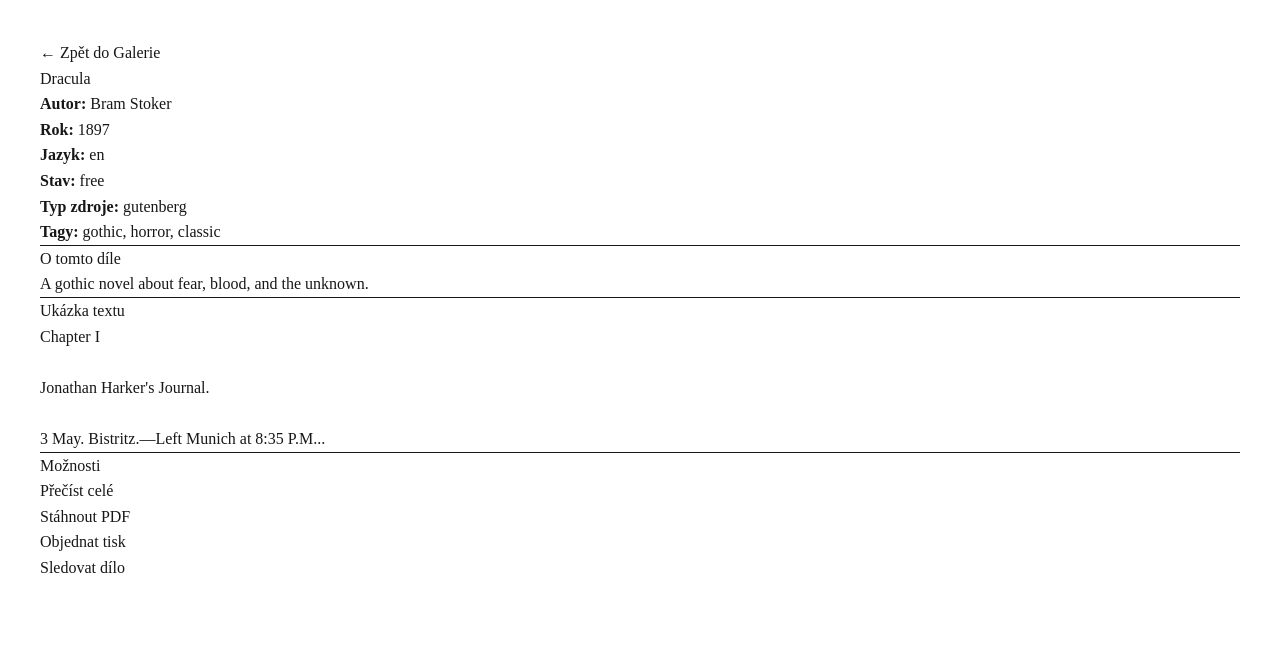
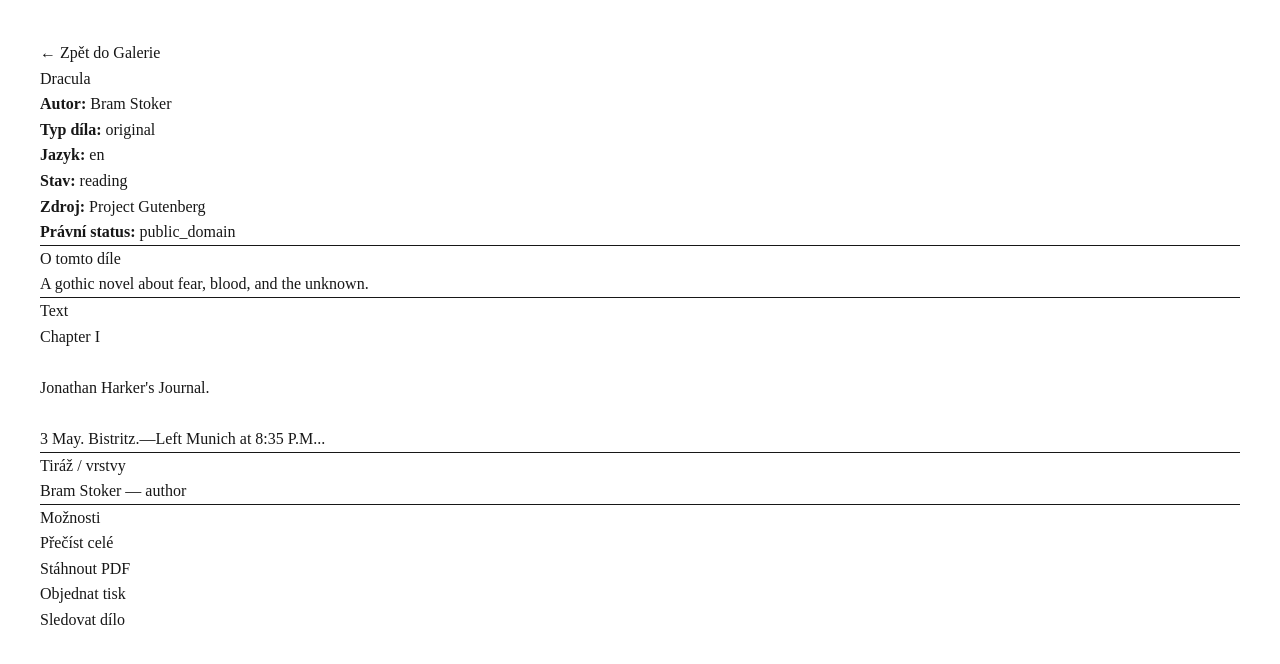
Before and after one commit to ARTalesAdmin/ARTales, a Next.js app: page /dilo/dracula in a window 1280 px wide. Shown: the top 664 px of the page. Built offline with nearby package versions, Linux system fonts and the light colour scheme.

Commit message:
added core - relations, rights, sources, versions; new page design

```diff
--- a/app/dilo/[id]/page.tsx
+++ b/app/dilo/[id]/page.tsx
@@ -1,5 +1,9 @@
-import { works } from "../../../data/works"
 import Link from "next/link"
+import { works } from "@/core/works"
+import { versions } from "@/core/versions"
+import { contributors } from "@/core/contributors"
+import { sources } from "@/core/sources"
+import { rights } from "@/core/rights"
 
 type PageProps = {
   params: Promise<{ id: string }>
@@ -8,7 +12,7 @@ type PageProps = {
 export default async function DiloDetail({ params }: PageProps) {
   const { id } = await params
 
-  const work = works.find((item) => item.id === id)
+  const work = works.find((item) => item.slug === id)
 
   if (!work) {
     return (
@@ -22,6 +26,22 @@ export default async function DiloDetail({ params }: PageProps) {
     )
   }
 
+  const currentVersion = versions.find(
+    (version:any) => version.workId === work.id && version.isCurrent
+  )
+
+  const workContributors = contributors.filter(
+    (contributor:any) => contributor.workId === work.id
+  )
+
+  const mainAuthor =
+    workContributors.find((contributor) => contributor.roleType === "author") ||
+    null
+
+  const workSource = sources.find((source) => source.workId === work.id) || null
+
+  const workRights = rights.find((rightsItem) => rightsItem.workId === work.id) || null
+
   return (
     <main style={{ padding: "40px", fontFamily: "serif", lineHeight: 1.6 }}>
       <p>
@@ -31,40 +51,56 @@ export default async function DiloDetail({ params }: PageProps) {
       <h1>{work.title}</h1>
 
       <p>
-        <strong>Autor:</strong> {work.author}
+        <strong>Autor:</strong>{" "}
+        {mainAuthor ? mainAuthor.entityName : "Neznámý autor"}
       </p>
 
-      {work.year && (
-        <p>
-          <strong>Rok:</strong> {work.year}
-        </p>
-      )}
+      <p>
+        <strong>Typ díla:</strong> {work.workType}
+      </p>
 
       <p>
-        <strong>Jazyk:</strong> {work.language}
+        <strong>Jazyk:</strong> {work.canonicalLanguage}
       </p>
 
       <p>
         <strong>Stav:</strong> {work.status}
       </p>
 
-      <p>
-        <strong>Typ zdroje:</strong> {work.sourceType}
-      </p>
+      {workSource && (
+        <p>
+          <strong>Zdroj:</strong> {workSource.sourceLabel}
+        </p>
+      )}
 
-      <p>
-        <strong>Tagy:</strong> {work.tags.join(", ")}
+      {workRights && (
+        <p>
+          <strong>Právní status:</strong> {workRights.legalStatus}
+        </p>
+      )}
+
+      <hr />
+
+      <h2>O tomto díle</h2>
+      <p>{work.summary}</p>
+
+      <hr />
+
+      <h2>Text</h2>
+      <p style={{ whiteSpace: "pre-wrap" }}>
+        {currentVersion ? currentVersion.content : "Text zatím není dostupný."}
       </p>
 
       <hr />
 
-      <h2>O tomto díle</h2>
-      <p>{work.shortDesc}</p>
-
-      <hr />
-
-      <h2>Ukázka textu</h2>
-      <p style={{ whiteSpace: "pre-wrap" }}>{work.text}</p>
+      <h2>Tiráž / vrstvy</h2>
+      <ul>
+        {workContributors.map((contributor) => (
+          <li key={contributor.id}>
+            {contributor.entityName} — {contributor.roleType}
+          </li>
+        ))}
+      </ul>
 
       <hr />
 
--- a/app/galerie/page.tsx
+++ b/app/galerie/page.tsx
@@ -1,5 +1,5 @@
 import Link from "next/link"
-import { works } from "../../data/works"
+import { works } from "../../core/works"
 
 export default function Galerie() {
   return (
@@ -19,15 +19,12 @@ export default function Galerie() {
         {works.map((work) => (
           <li key={work.id} style={{ marginBottom: "20px" }}>
             <h3>
-              <Link href={`/dilo/${work.id}`}>{work.title}</Link>
+              <Link href={`/dilo/${work.slug}`}>{work.title}</Link>
             </h3>
             <p>
               {work.author} {work.year ? `(${work.year})` : ""}
             </p>
-            <p>{work.shortDesc}</p>
-            <p>
-              <strong>Tagy:</strong> {work.tags.join(", ")}
-            </p>
+            <p>{work.summary}</p>
           </li>
         ))}
       </ul>
--- /dev/null
+++ b/core/contributors.ts
@@ -0,0 +1,28 @@
+import { Contributor } from "./types"
+
+export const contributors: Contributor[] = [
+  {
+    id: "contrib-dracula-author",
+    workId: "work-dracula",
+    entityName: "Bram Stoker",
+    entityType: "person",
+    roleType: "author",
+    creditLabel: "Author",
+  },
+  {
+    id: "contrib-pride-author",
+    workId: "work-pride-and-prejudice",
+    entityName: "Jane Austen",
+    entityType: "person",
+    roleType: "author",
+    creditLabel: "Author",
+  },
+  {
+    id: "contrib-sherlock-author",
+    workId: "work-sherlock-holmes",
+    entityName: "Arthur Conan Doyle",
+    entityType: "person",
+    roleType: "author",
+    creditLabel: "Author",
+  },
+]
--- /dev/null
+++ b/core/relations.ts
@@ -0,0 +1,3 @@
+import { WorkRelation } from "./types"
+
+export const relations: WorkRelation[] = []
--- /dev/null
+++ b/core/rights.ts
@@ -0,0 +1,28 @@
+import { Rights } from "./types"
+
+export const rights: Rights[] = [
+  {
+    id: "rights-dracula",
+    workId: "work-dracula",
+    legalStatus: "public_domain",
+    rightsHolder: "Public domain",
+    licenseType: "public_domain",
+    notes: "Original text is in the public domain.",
+  },
+  {
+    id: "rights-pride",
+    workId: "work-pride-and-prejudice",
+    legalStatus: "public_domain",
+    rightsHolder: "Public domain",
+    licenseType: "public_domain",
+    notes: "Original text is in the public domain.",
+  },
+  {
+    id: "rights-sherlock",
+    workId: "work-sherlock-holmes",
+    legalStatus: "public_domain",
+    rightsHolder: "Public domain",
+    licenseType: "public_domain",
+    notes: "Original text is in the public domain.",
+  },
+]
--- /dev/null
+++ b/core/sources.ts
@@ -0,0 +1,25 @@
+import { Source } from "./types"
+
+export const sources: Source[] = [
+  {
+    id: "source-dracula-gutenberg",
+    workId: "work-dracula",
+    sourceType: "gutenberg",
+    sourceLabel: "Project Gutenberg",
+    sourceReference: "Public domain source text",
+  },
+  {
+    id: "source-pride-gutenberg",
+    workId: "work-pride-and-prejudice",
+    sourceType: "gutenberg",
+    sourceLabel: "Project Gutenberg",
+    sourceReference: "Public domain source text",
+  },
+  {
+    id: "source-sherlock-gutenberg",
+    workId: "work-sherlock-holmes",
+    sourceType: "gutenberg",
+    sourceLabel: "Project Gutenberg",
+    sourceReference: "Public domain source text",
+  },
+]
--- /dev/null
+++ b/core/types.ts
@@ -0,0 +1,114 @@
+export type WorkType =
+  | "original"
+  | "translation"
+  | "remix"
+  | "adaptation"
+  | "edition"
+
+export type WorkStatus =
+  | "reading"
+  | "editing"
+  | "open"
+  | "edition"
+  | "published"
+  | "archived"
+
+export type VersionType =
+  | "draft"
+  | "review"
+  | "published"
+  | "archived"
+
+export type ContributorEntityType =
+  | "person"
+  | "collective"
+  | "organization"
+  | "ai"
+  | "unknown"
+
+export type ContributorRoleType =
+  | "author"
+  | "editor"
+  | "translator"
+  | "publisher"
+  | "typographer"
+  | "community"
+  | "ai_assist"
+
+export type SourceType =
+  | "original_submission"
+  | "gutenberg"
+  | "archive"
+  | "scan"
+  | "internal_project"
+  | "community_input"
+
+export type LegalStatus =
+  | "public_domain"
+  | "copyrighted"
+  | "licensed"
+  | "unclear"
+
+export type RelationType =
+  | "translation_of"
+  | "remix_of"
+  | "adaptation_of"
+  | "continuation_of"
+  | "edition_of"
+
+export type Work = {
+  id: string
+  title: string
+  slug: string
+  summary: string
+  workType: WorkType
+  canonicalLanguage: string
+  status: WorkStatus
+  createdAt: string
+  updatedAt: string
+}
+
+export type Version = {
+  id: string
+  workId: string
+  versionNumber: number
+  content: string
+  versionType: VersionType
+  isCurrent: boolean
+  createdAt: string
+}
+
+export type Contributor = {
+  id: string
+  workId?: string
+  versionId?: string
+  entityName: string
+  entityType: ContributorEntityType
+  roleType: ContributorRoleType
+  creditLabel: string
+}
+
+export type Source = {
+  id: string
+  workId?: string
+  versionId?: string
+  sourceType: SourceType
+  sourceLabel: string
+  sourceReference?: string
+}
+
+export type Rights = {
+  id: string
+  workId: string
+  legalStatus: LegalStatus
+  rightsHolder: string
+  licenseType: string
+  notes?: string
+}
+
+export type WorkRelation = {
+  id: string
+  parentWorkId: string
+  childWorkId: string
+  relationType: RelationType
+}
--- /dev/null
+++ b/core/versions.ts
@@ -0,0 +1,35 @@
+import { Version } from "./types"
+
+export const versions: Version[] = [
+  {
+    id: "version-dracula-v1",
+    workId: "work-dracula",
+    versionNumber: 1,
+    content: `Chapter I
+
+Jonathan Harker's Journal.
+
+3 May. Bistritz.—Left Munich at 8:35 P.M...`,
+    versionType: "published",
+    isCurrent: true,
+    createdAt: "2026-03-06",
+  },
+  {
+    id: "version-pride-v1",
+    workId: "work-pride-and-prejudice",
+    versionNumber: 1,
+    content: `It is a truth universally acknowledged, that a single man in possession of a good fortune, must be in want of a wife.`,
+    versionType: "published",
+    isCurrent: true,
+    createdAt: "2026-03-06",
+  },
+  {
+    id: "version-sherlock-v1",
+    workId: "work-sherlock-holmes",
+    versionNumber: 1,
+    content: `To Sherlock Holmes she is always the woman...`,
+    versionType: "published",
+    isCurrent: true,
+    createdAt: "2026-03-06",
+  },
+]
--- /dev/null
+++ b/core/works.ts
@@ -0,0 +1,37 @@
+import { Work } from "./types"
+
+export const works: Work[] = [
+  {
+    id: "work-dracula",
+    title: "Dracula",
+    slug: "dracula",
+    summary: "A gothic novel about fear, blood, and the unknown.",
+    workType: "original",
+    canonicalLanguage: "en",
+    status: "reading",
+    createdAt: "2026-03-06",
+    updatedAt: "2026-03-06",
+  },
+  {
+    id: "work-pride-and-prejudice",
+    title: "Pride and Prejudice",
+    slug: "pride-and-prejudice",
+    summary: "A classic novel of manners, love, and social tension.",
+    workType: "original",
+    canonicalLanguage: "en",
+    status: "reading",
+    createdAt: "2026-03-06",
+    updatedAt: "2026-03-06",
+  },
+  {
+    id: "work-sherlock-holmes",
+    title: "The Adventures of Sherlock Holmes",
+    slug: "sherlock-holmes",
+    summary: "Mystery stories featuring Sherlock Holmes and Dr. Watson.",
+    workType: "original",
+    canonicalLanguage: "en",
+    status: "reading",
+    createdAt: "2026-03-06",
+    updatedAt: "2026-03-06",
+  },
+]
```
